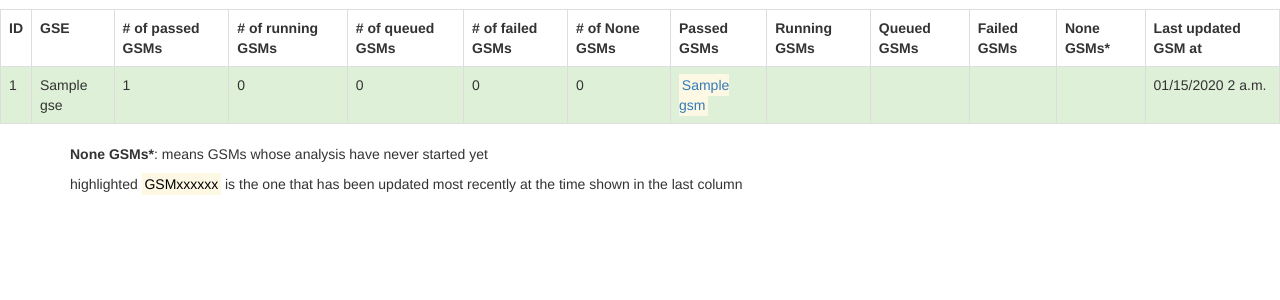
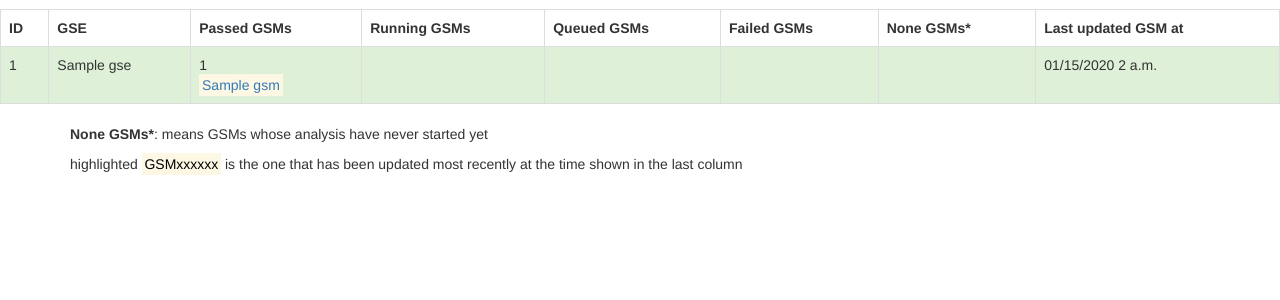
Before and after one commit to bcgsc/rsemreport, a Django app: page / in a window 1280 px wide. Shown: the part 51-351 px from the top of the page. Run offline with Django 3.2, Linux system fonts and the light colour scheme; tables that the repository leaves empty hold one stand-in row (values such as "Sample post"); some libraries are stand-ins or nearby versions.

Commit message:
put the count inside cell of lists of GSMs

```diff
--- a/rsem_report/templates/rsem_report/progress_report.html
+++ b/rsem_report/templates/rsem_report/progress_report.html
@@ -10,11 +10,6 @@
   <tr>
     <th>ID</th>
     <th>GSE</th>
-    <th># of passed GSMs</th>
-    <th># of running GSMs</th>
-    <th># of queued GSMs</th>
-    <th># of failed GSMs</th>
-    <th># of None GSMs</th>
     <th>Passed GSMs</th>
     <th>Running GSMs</th>
     <th>Queued GSMs</th>
@@ -28,34 +23,34 @@
       <tr id='{{gse.name}}' class='{% if gse.passed %}success{% else %}danger{% endif %}'>
       <td>{{forloop.counter}}</td>
       <td>{{gse.name}}</td>
-      <td>{{gse.num_passed_gsms}}</td>
-      <td>{{gse.num_running_gsms}}</td>
-      <td>{{gse.num_queued_gsms}}</td>
-      <td>{{gse.num_failed_gsms}}</td>
-      <td>{{gse.num_none_gsms}}</td>
 
       <td>
 	{# onclick="return false;" to avoid the page from being scrolled to the top #}
+	{% if gse.num_passed_gsms != 0 %}<div>{{gse.num_passed_gsms}}</div>{%endif%}
 	{% for gsm in gse.passed_gsms %}
 	  {% include "rsem_report/GSM.html" %}
 	{% endfor %}
       </td>
       <td>
+	{% if gse.num_running_gsms != 0 %}<div>{{gse.num_running_gsms}}</div>{%endif%}
 	{% for gsm in gse.running_gsms %}
 	  {% include "rsem_report/GSM.html" %}
 	{% endfor %}
       </td>
       <td>
+	{% if gse.num_queued_gsms != 0 %}<div>{{gse.num_queued_gsms}}</div>{%endif%}
 	{% for gsm in gse.queued_gsms %}
 	  {% include "rsem_report/GSM.html" %}
 	{% endfor %}
       </td>
       <td>
+	{% if gse.num_failed_gsms != 0 %}<div>{{gse.num_failed_gsms}}</div>{%endif%}
 	{% for gsm in gse.failed_gsms %}
 	  {% include "rsem_report/GSM.html" %}
 	{% endfor %}
       </td>
       <td>
+	{% if gse.num_none_gsms != 0 %}<div>{{gse.num_none_gsms}}</div>{%endif%}
 	{% for gsm in gse.none_gsms %}
 	  {% include "rsem_report/GSM.html" %}
 	{% endfor %}
```
